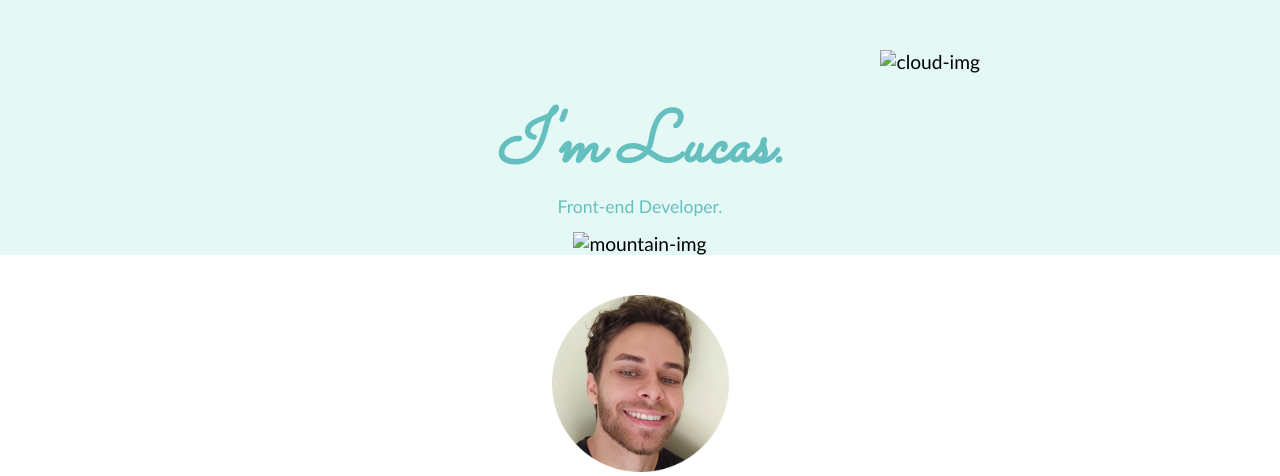
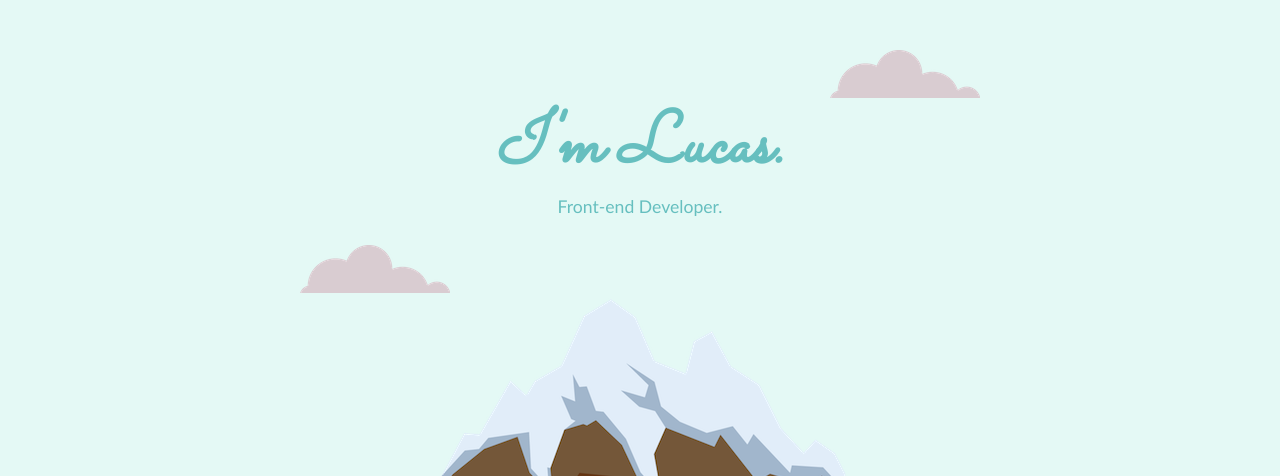
Before and after one commit to Lucagdev/LucasEnis, a plain HTML site: page index.html in a window 1280 px wide. Shown: the top 476 px of the page. Drawn offline with Linux system fonts and the light colour scheme; a web font is replaced by a local one.

Commit message:
Update index.html

```diff
--- a/index.html
+++ b/index.html
@@ -13,11 +13,11 @@
 
 <body>
     <div class="top-div">
-        <img class="top-cloud" src="images/cloud.png" alt="cloud-img">
+        <img class="top-cloud" src="cloud.png" alt="cloud-img">
         <h1 class="h1c"><em>I'm Lucas.</em></h1>
         <h2 class="h2c">Front-end Developer.</h2>
-        <img class="bot-cloud" src="images/cloud.png" alt="cloud-img">
-        <img src="images/mountain.png" alt="mountain-img">
+        <img class="bot-cloud" src="cloud.png" alt="cloud-img">
+        <img src="mountain.png" alt="mountain-img">
     </div>
 
     <div class="mid-div">
```
